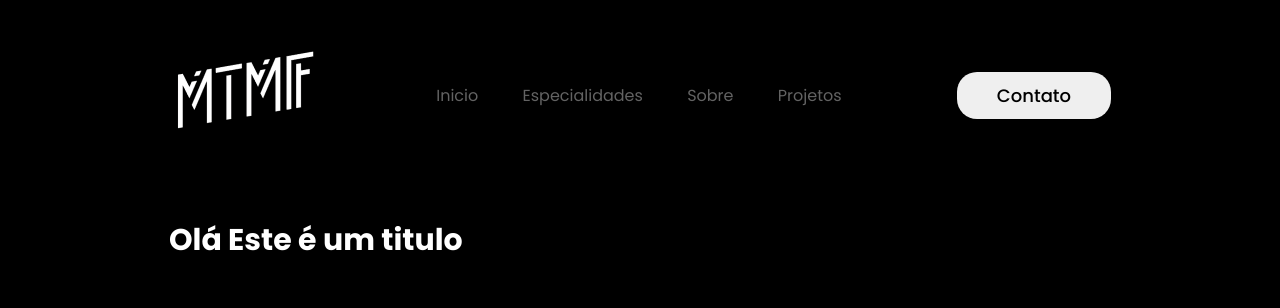
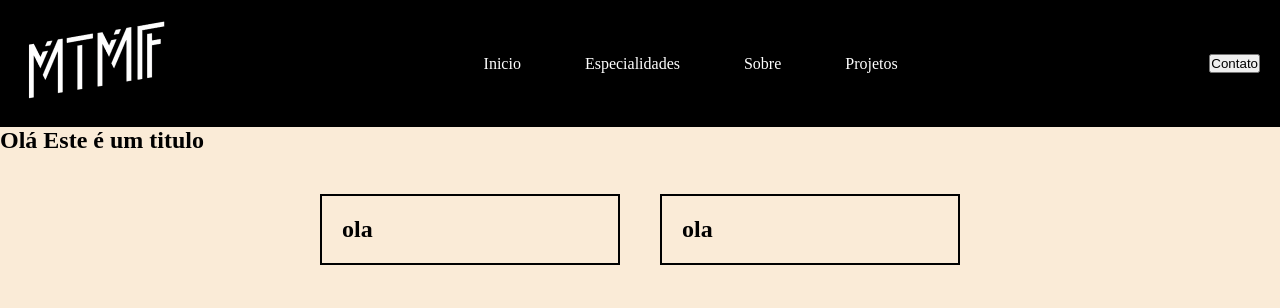
Before and after one commit to MateusTMF/portfolio, a plain HTML site: page index.html in a window 1280 px wide. Drawn offline with Linux system fonts and the light colour scheme.

Commit message:
Atualização

```diff
--- a/index.html
+++ b/index.html
@@ -4,13 +4,6 @@
 <head>
     <meta charset="UTF-8">
     <meta name="viewport" content="width=device-width, initial-scale=1.0">
-    <!-- google fonts -->
-    <link rel="preconnect" href="https://fonts.googleapis.com">
-    <link rel="preconnect" href="https://fonts.gstatic.com" crossorigin>
-    <link
-        href="https://fonts.googleapis.com/css2?family=Poppins:ital,wght@0,100;0,200;0,300;0,400;0,500;0,600;0,700;0,800;0,900;1,100;1,200;1,300;1,400;1,500;1,600;1,700;1,800;1,900&display=swap"
-        rel="stylesheet">
-    <!-- fim google fonts -->
     <link rel="stylesheet" href="style.css">
     <title>Document</title>
 </head>
@@ -59,6 +52,17 @@
             </div>
         </div>
     </section>
+    <section class="portifolios">
+        <div class="container">
+            <div class="card">
+                <h1>ola</h1>
+            </div>
+            <div class="card">
+                <h1>ola</h1>
+            </div>
+        </div>
+
+    </section>
 </body>
 
 </html>
--- a/style.css
+++ b/style.css
@@ -1,84 +1,56 @@
-/*Estilo geral . Aplica para todos os elementos do meu site*/
 *{
     margin: 0;
     padding: 0;
-    box-sizing: border-box; /*para que fiquem todos dentro da mesma borda da caixa*/
-    font-family: 'Poppins', sans-serif;/*Fontes do goolge fonts*/
+    box-sizing: border-box;
 }
 
 body{
-    background-color: black;
-    height: 100vh;
+    background-color: antiquewhite;
+    height: 100vb;
 }
 
-.interface{
-    max-width: 80%;
-    margin: 0 auto;
+header{
+    padding: 10px 20px;
+    background-color: black;
 }
 
-.flex{
-    display: flex;
+header a{
+    color: white;
+    text-decoration: none;
 }
 
-/* Estilo do cabeçaalho */
-
-header{
-    padding: 40px 4%;
-
+header .interface{
+    display: flex;
+    align-items: center;
+    justify-content: space-between;
 }
 
-/* procura os elementos que possuem a classe interface dentro do header */
-header > .interface{
-    display: flex;
-    align-items: center;
-    justify-content: space-between; /*para ficar o mais distante possivel um do outro*/
-}
-
-/* chama todas as tags "a" do header*/
-header a{
-    color: rgb(99, 99, 99);
-    text-decoration: none;
-    display: inline-block;
-    transition: 0.2s;
-}
-
-/* quando passar o mouse por cima vai acontecer algo */
-header a:hover{
-    color: #fff;
-    transform: scale(1.05);
-}
-
-/* Retira as bolinhas padrão da lista ordenada */
 header nav ul{
     list-style-type: none;
 }
 
-header nav li{
+header nav ul li{
     display: inline-block;
-    padding: 0 20px;
+    padding: 0 30px;
 }
 
-header .btn-contato button{
-    padding: 10px 40px;
-    font-size: 18px;
-    font-weight: 500;
-    border: 0;
-    border-radius: 20px;
-    cursor: pointer;
+.container{
+    width: 1280px;
+    padding: 20px;
+    display: flex;
+    align-items: center;
+    justify-content: center;
+    flex-wrap: wrap;
 }
 
-header .btn-contato button:hover{
-    box-shadow: 0px 0px 8px #fff;
+.card{
+    position: relative;
+    width: 300px;
+    margin: 20px;
+    border: 2px solid;
+    padding: 20px;
 }
 
-/* section topo do site */
-
-section.topo-do-site{
-    padding: 30px 4%;
+.container .card{
+    position: relative;
 }
-
-.topo-do-site h1{
-    color: #fff;
-    font-size: 30px;
-    line-height: 40px;
-}
```
